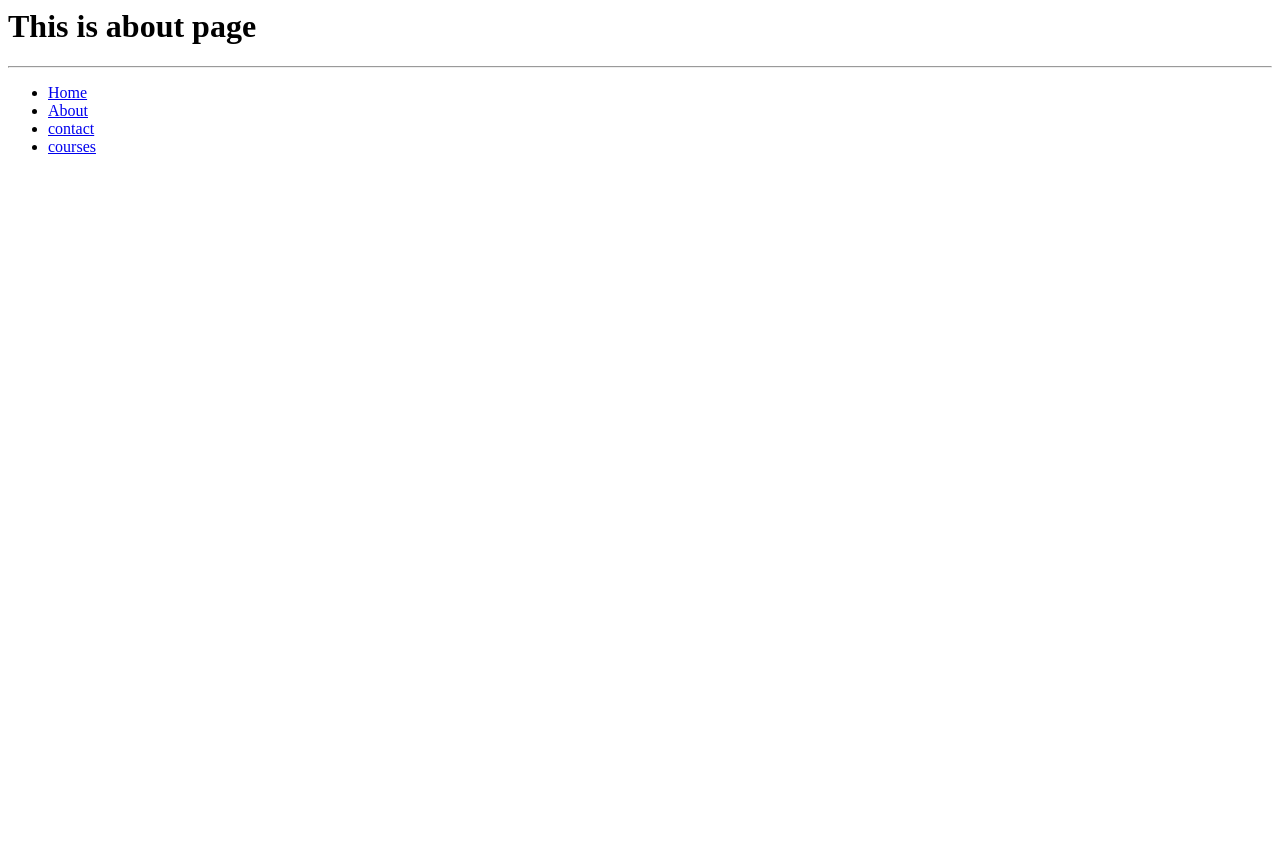
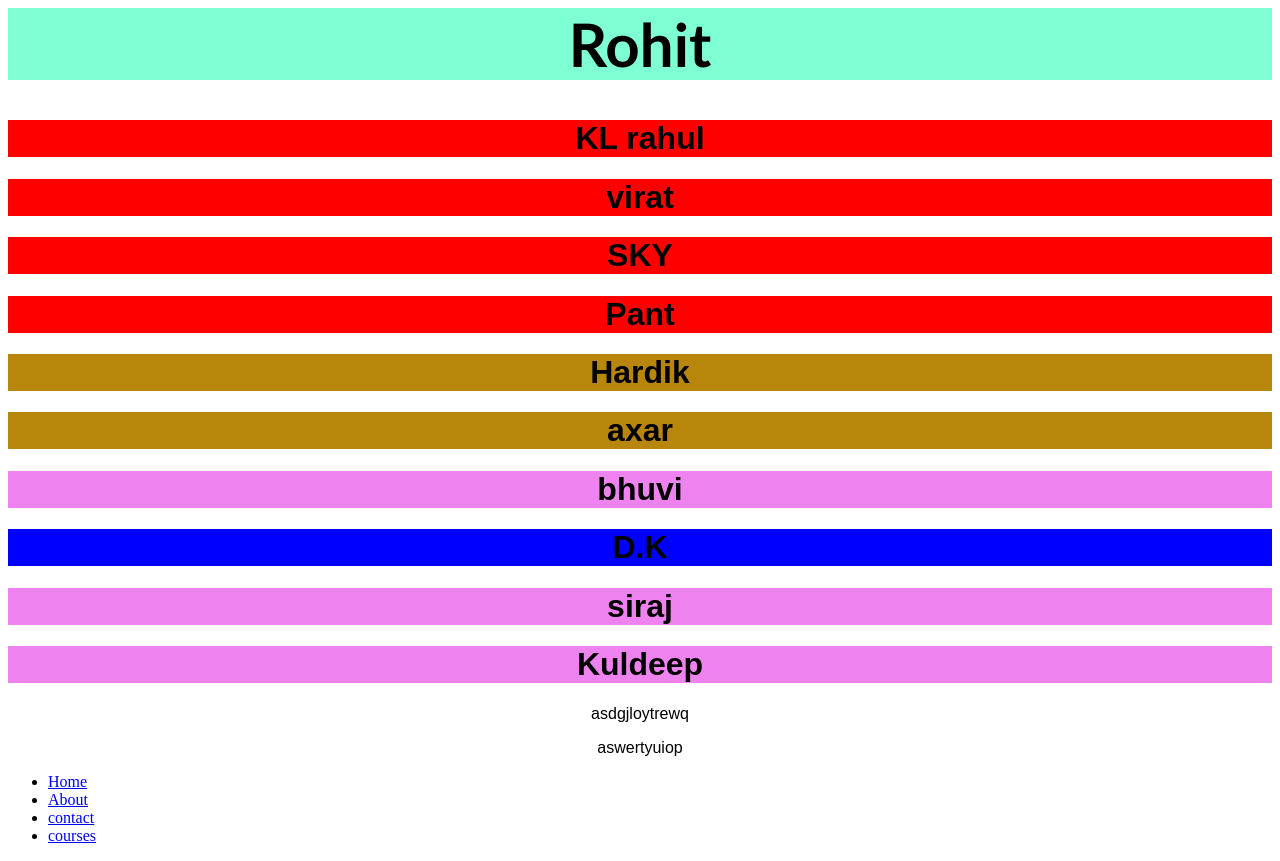
Before and after one commit to shahul7395/clone, a plain HTML site: page about.html in a window 1280 px wide. Before the commit the page ends 800 px from the top, so only its background shows below. Drawn offline with Linux system fonts and the light colour scheme.

Commit message:
Add files via upload

```diff
--- a/about.html
+++ b/about.html
@@ -1,10 +1,50 @@
 <html>
     <head>
         <title>About</title>
+        <link rel="stylesheet" href="./about.css">
+        <style>
+            h1{
+                background-color: red;
+            }
+            .bat{
+                background-color: red;
+            }
+            .bowl{
+                background-color: violet;
+            }
+            .keeper{
+                background-color: blue;
+            }
+            .all{
+                background-color: darkgoldenrod;
+            }
+            #cap{
+                font-size: 60px;
+                font-family: 'Gill Sans', 'Gill Sans MT', Calibri, 'Trebuchet MS', sans-serif;
+                background-color: aquamarine;
+            }
+           h1,p{
+            font-family: Arial, Helvetica, sans-serif;
+            text-align: center;
+           }
+        </style>
     </head>
     <body>
-        <h1>This is about page</h1>
-        <hr>
+
+        <h1 id="cap" class="bat">Rohit</h1>
+        <h1 class="bat"> KL rahul</h1>
+        <h1 class="bat">virat</h1>
+        <h1 class="bat">SKY</h1>
+        <h1 class="bat">Pant</h1>
+        <h1 class="all">Hardik</h1>
+        <h1 class="all">axar</h1>
+        <h1 class="bowl">bhuvi</h1>
+        <h1 id="" class="keeper">D.K</h1>
+        <h1 class="bowl">siraj</h1>
+        <h1 class="bowl">Kuldeep</h1>
+        <p>asdgjloytrewq</p>
+        <p>aswertyuiop</p>
+
         <ul>
             <li><a href="./about.html">Home</a></li>
             <li><a href="./index.html">About</a> </li>
```
